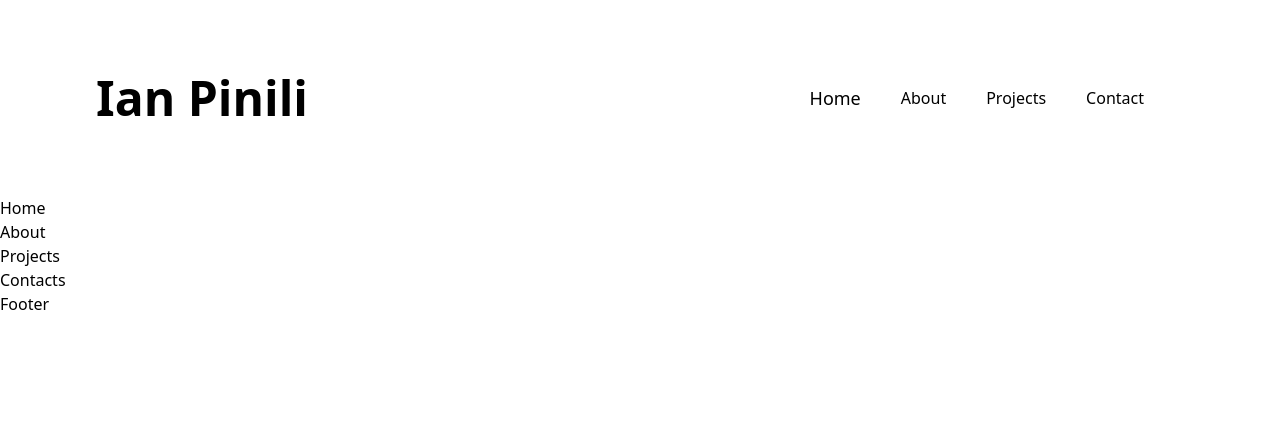
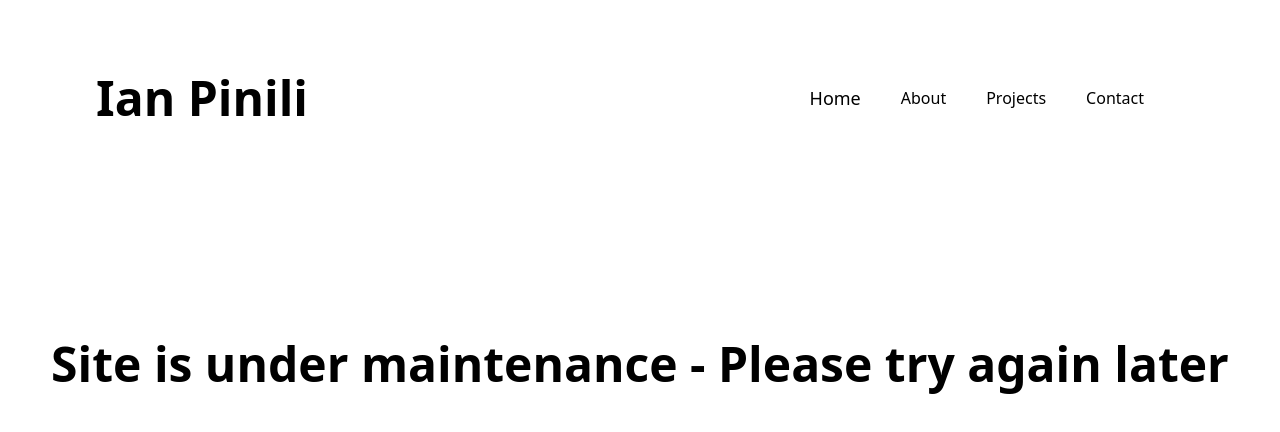
Before and after one commit to gianpinili/my-portfolio, a React (Vite) app: page / in a window 1280 px wide. Shown: the top 432 px of the page. Built offline with nearby package versions, Linux system fonts and the light colour scheme.

Commit message:
add maintenance landing page

```diff
--- a/src/App.tsx
+++ b/src/App.tsx
@@ -1,12 +1,11 @@
-import { BrowserRouter, Routes, Route } from "react-router-dom"
-import Nav from "./components/Nav"
-import Home from "./components/Home"
-import About from "./components/About"
-import Projects from "./components/Projects"
-import Contacts from "./components/Contacts"
-import Footer from "./components/Footer"
+import { BrowserRouter, Routes, Route } from "react-router-dom";
+import Nav from "./components/Nav";
+import Home from "./components/Home";
+import About from "./components/About";
+import Projects from "./components/Projects";
+import Contacts from "./components/Contacts";
+import Footer from "./components/Footer";
 function App() {
-
   return (
     <>
       <BrowserRouter>
@@ -17,11 +16,10 @@ function App() {
           <Route path="/projects" element={<Projects />} />
           <Route path="/contacts" element={<Contacts />} />
         </Routes>
-      <Footer />
+        {/* <Footer /> */}
       </BrowserRouter>
-
     </>
-  )
+  );
 }
 
-export default App
+export default App;
--- a/src/components/Home.tsx
+++ b/src/components/Home.tsx
@@ -5,10 +5,13 @@ import Contacts from "./Contacts";
 function Home() {
   return (
     <>
-      <h1>Home</h1>
-      <About />
+      <h1 className="text-5xl font-bold my-48 text-center">
+        Site is under maintenance - Please try again later
+      </h1>
+      {/* <h1>Home</h1> */}
+      {/* <About />
       <Projects />
-      <Contacts />
+      <Contacts /> */}
     </>
   );
 }
```
Lines whose indentation alone changed are shown as unchanged.
